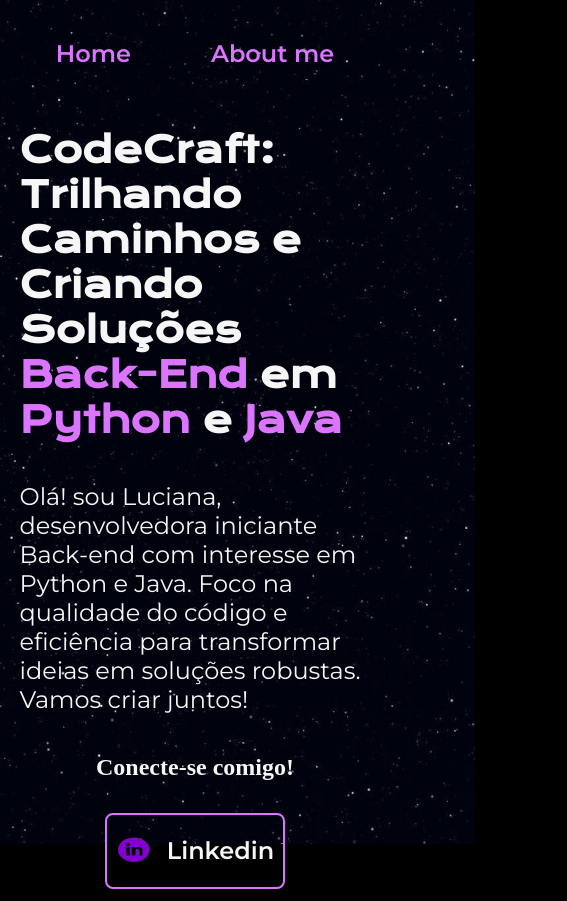
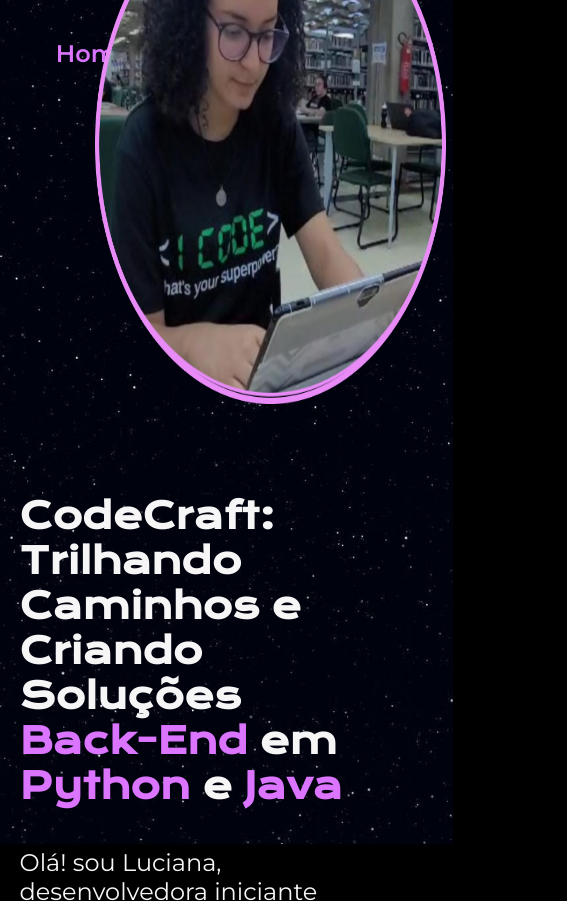
Before and after one commit to luuhcy/projeto_portifolio, a plain HTML site: page index.html in a window 390 px wide. Shown: the top 901 px of the page, 567 px wide, since content can reach past the window. Drawn offline with nearby package versions, Linux system fonts and the light colour scheme.

Commit message:
ajustando formatação celular

```diff
--- a/styles/style.css
+++ b/styles/style.css
@@ -164,6 +164,10 @@ a {
 
 @media (max-width: 1200px) {
 
+    .imagem {
+        width: 100%;
+    }
+
     .cabecalho {
         padding: 10%
     }
@@ -174,11 +178,13 @@ a {
 
 
     .presentation {
-        flex-direction: column;
+        flex-direction: column-reverse;
         padding: 5%;
     }
     .presentation__conteudo {
+        min-width: unset;
         width: auto;
+
     }
 
 
```
